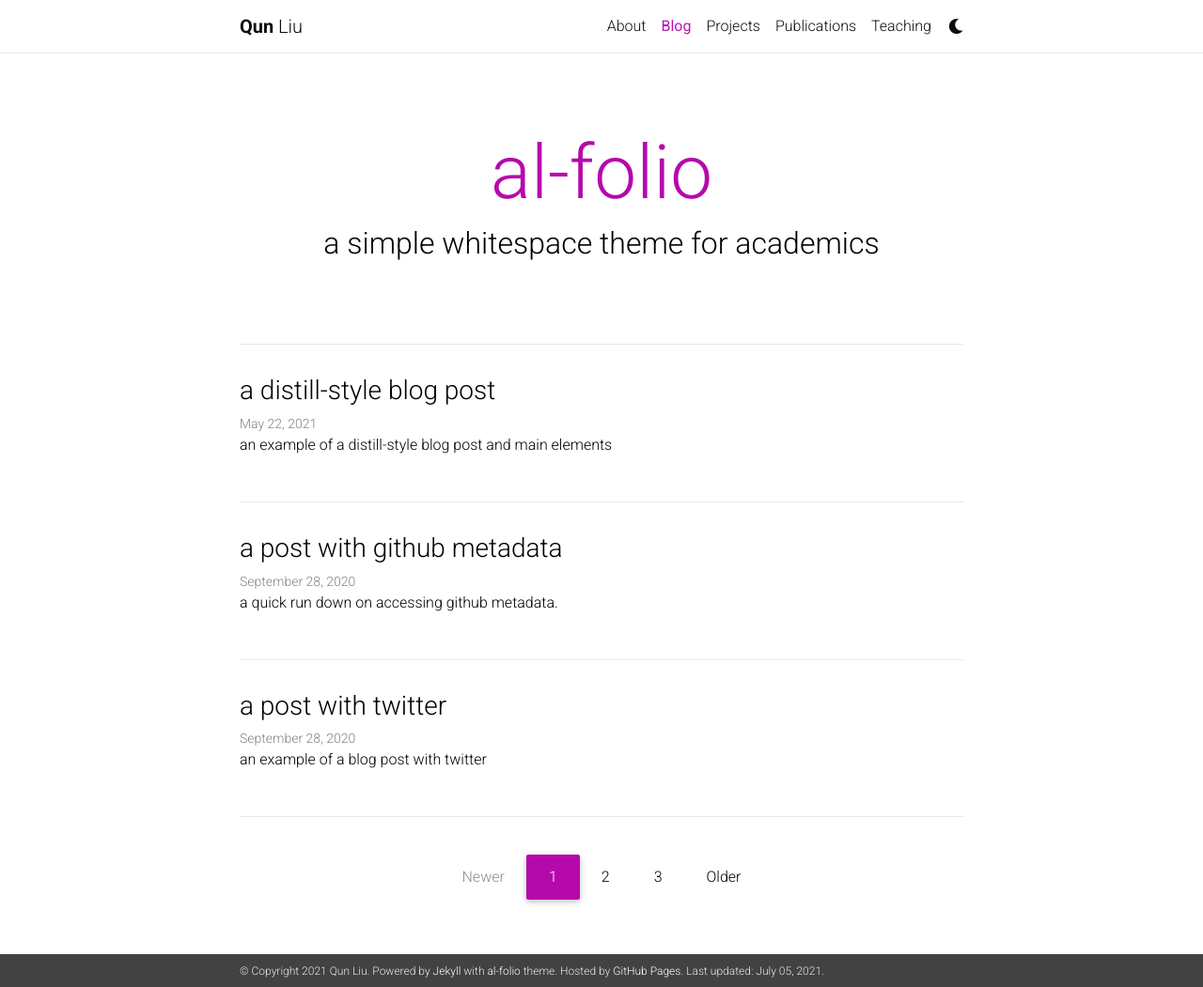
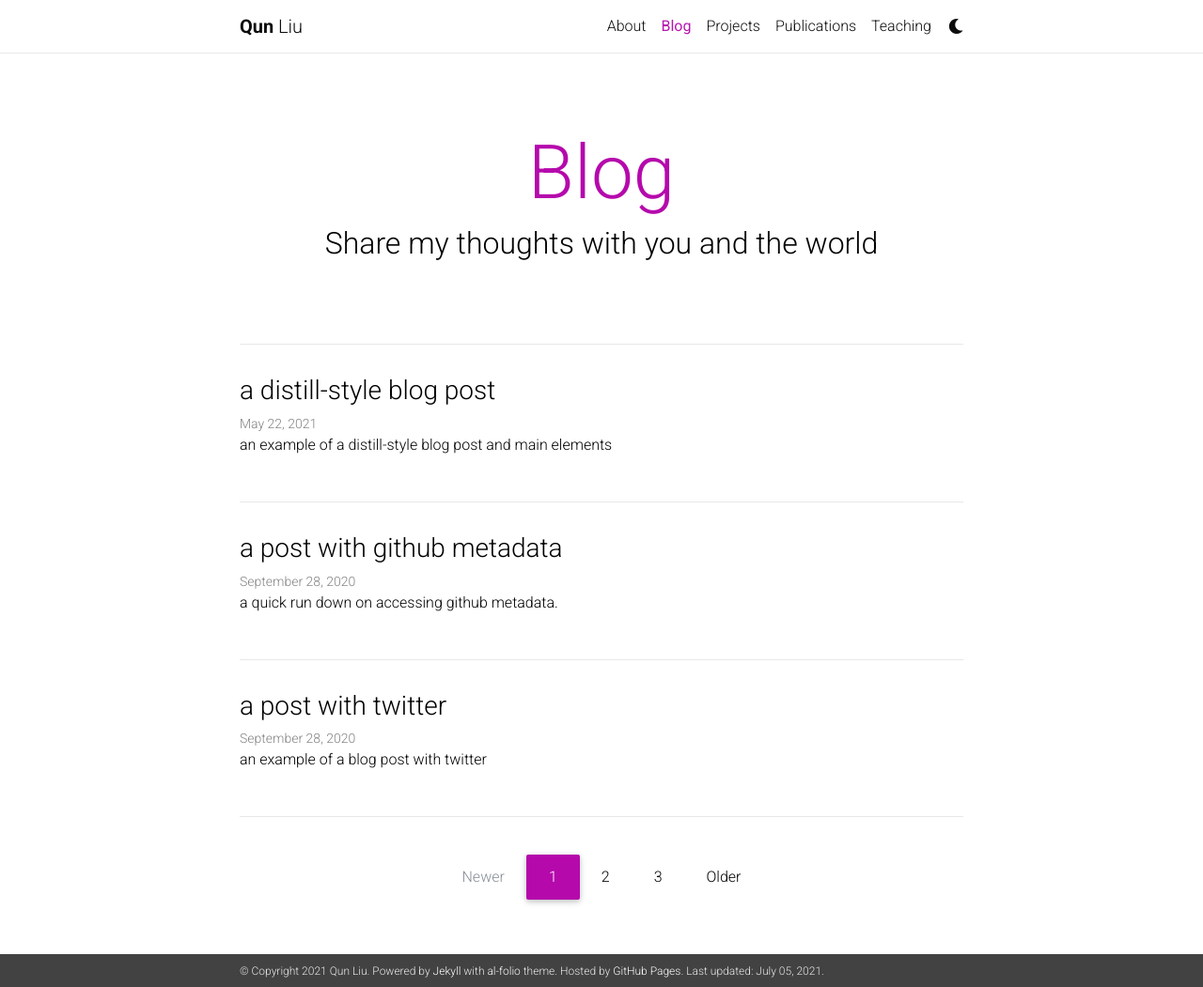
Before and after one commit to lqxyz/lqxyz.github.io, a Jekyll site: the page built from blog/index.html, in a window 1280 px wide and 1051 px high. Shown: the whole window at 94% size. Built offline with Jekyll 4.4.1, drawn with Linux system fonts in a browser that asks for light colours; nearby versions of some CDN libraries; the list of posts is cut into pages by our own code; comment, search, counter and statistics services are not loaded; a style sheet for code colours, icons or effects is not loaded.

Commit message:
update blog name and extra stuff

```diff
--- a/_config.yml
+++ b/_config.yml
@@ -14,8 +14,8 @@ footer_text: >
   Hosted by <a href="https://pages.github.com/" target="_blank">GitHub Pages</a>.
 
 icon: # the emoji used as the favicon
-url:  # the base hostname & protocol for your site
-baseurl: /al-folio # the subpath of your site, e.g. /blog/
+url: lqxyz.github.io # the base hostname & protocol for your site
+baseurl: # /al-folio # the subpath of your site, e.g. /blog/
 last_updated: true #false # set to true if you want to display last updated in the footer
 impressum_path:  # set to path to include impressum link in the footer, use the same path as permalink in a page, helps to conform with EU GDPR
 
@@ -46,8 +46,8 @@ github_username: lqxyz # your GitHub user name
 gitlab_username: # your GitLab user name
 twitter_username: liuqunxyz # your Twitter handle
 linkedin_username: # your LinkedIn user name
-scholar_userid: # your Google Scholar ID
-orcid_id: # your ORCID ID
+scholar_userid: a-YoteIAAAAJ # your Google Scholar ID
+orcid_id: 0000-0001-6669-2597 # your ORCID ID
 medium_username: # your Medium username
 quora_username: # your Quora username
 publons_id: # your ID on Publons
@@ -59,15 +59,15 @@ wikidata_id: # your wikidata id
 
 contact_note: >
 
-google_analytics: UA-XXXXXXXXX # out your google-analytics code
+google_analytics: UA-82914140-1 # out your google-analytics code
 panelbear_analytics: XXXXXXXXX # panelbear analytics site ID
 
 # -----------------------------------------------------------------------------
 # Blog
 # -----------------------------------------------------------------------------
 
-blog_name: al-folio  # your blog must have a name for it to show up in the nav bar
-blog_description: a simple whitespace theme for academics
+blog_name: Blog # your blog must have a name for it to show up in the nav bar
+blog_description: Share my thoughts with you and the world
 permalink: /blog/:year/:title/
 
 # Pagination
@@ -75,7 +75,7 @@ pagination:
   enabled: true
 
 # Comments
-disqus_shortname: al-folio # put your disqus shortname
+disqus_shortname: lqxyz # put your disqus shortname
 
 # -----------------------------------------------------------------------------
 # Collections
```
